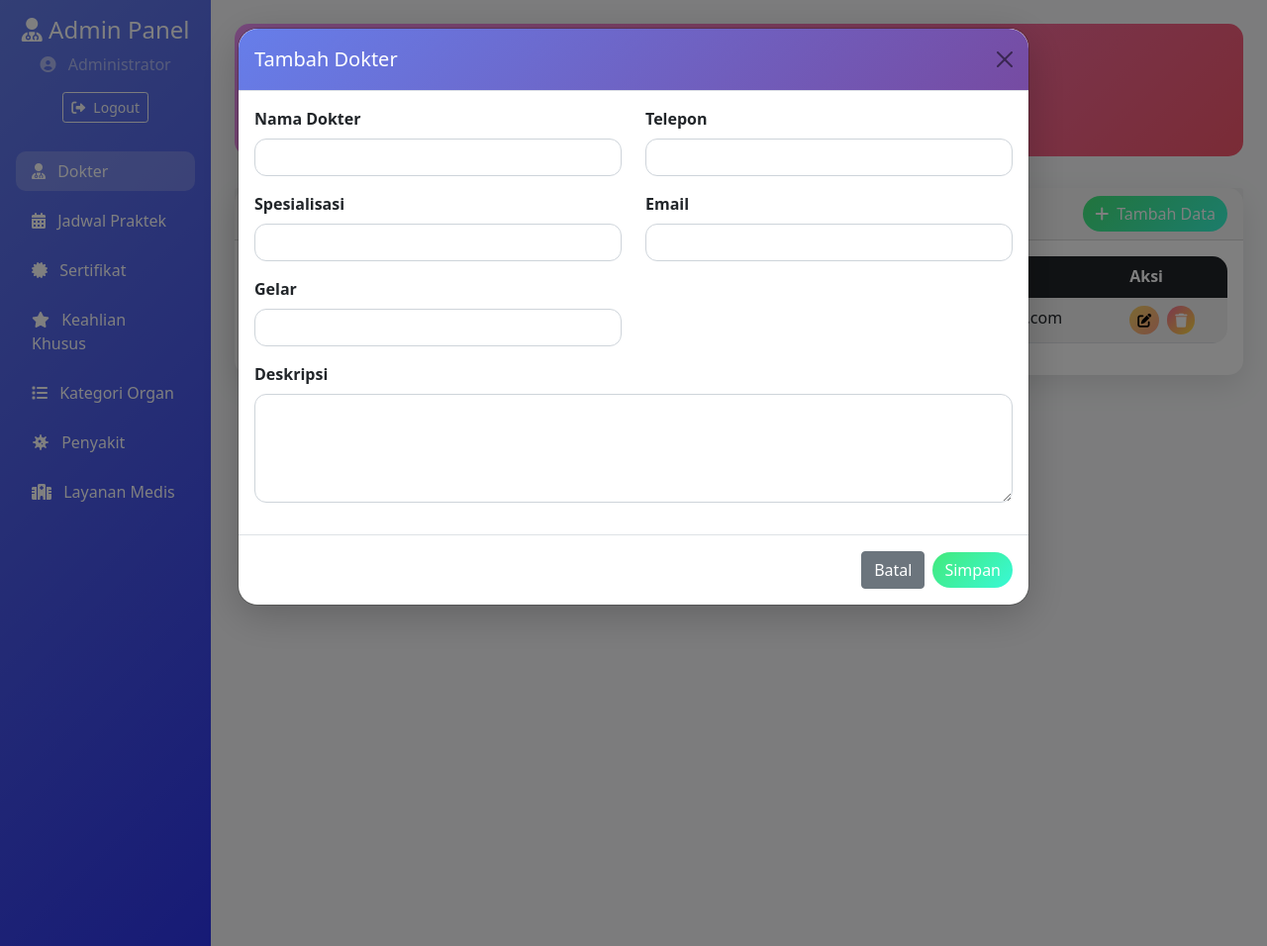
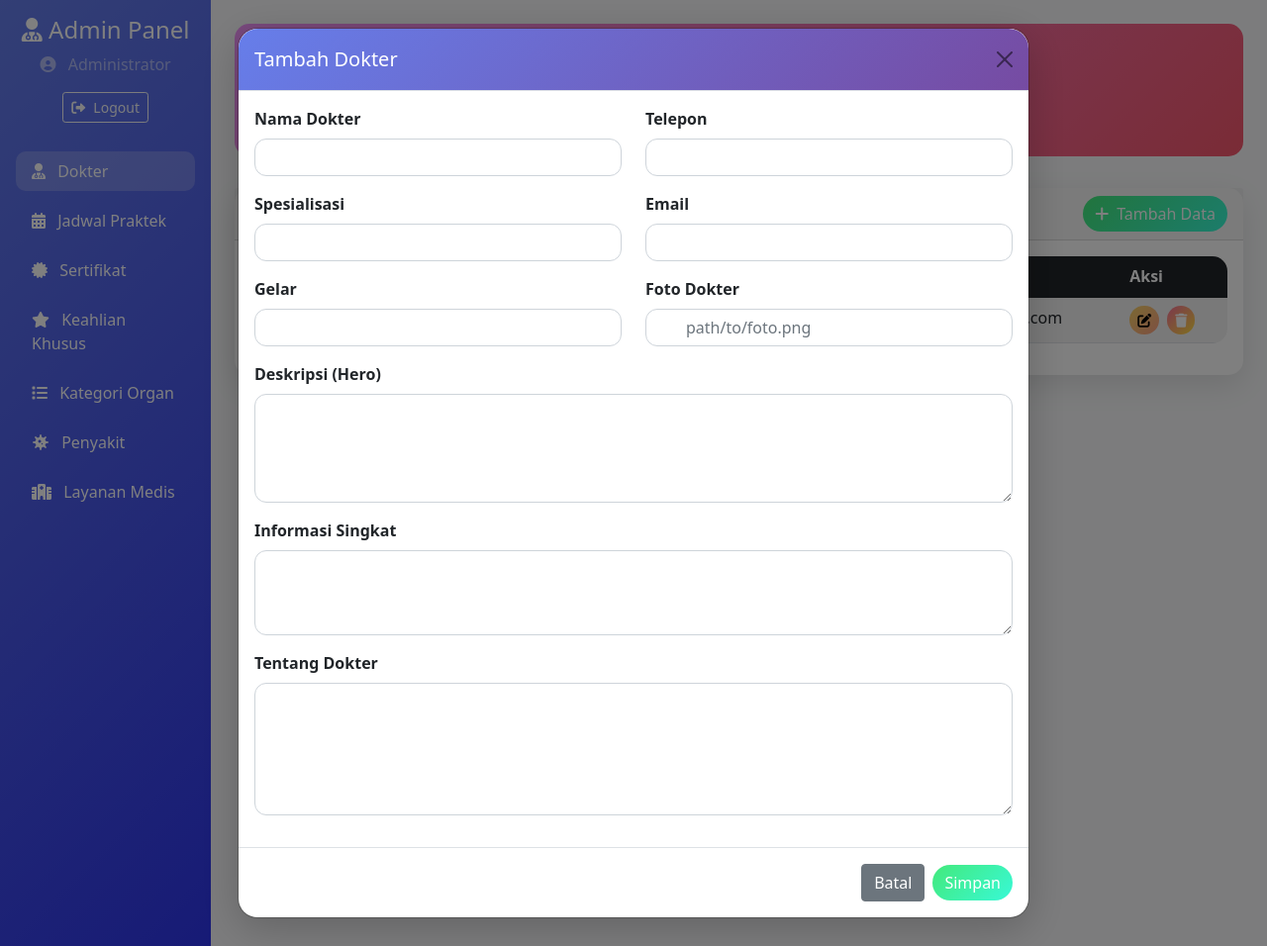
Before and after one commit to zalfasayfanah/WebDokter, a PHP site: page /admin/dashboard.php in a window 1280 px wide, after a click on "Tambah Data". Shown: the whole page at 99% size. Run offline with PHP 8.4, Linux system fonts and the light colour scheme; a user stored in the database is signed in; data comes from the database, SQL or seed files in the repository.

Commit message:
edit admin

```diff
--- a/admin/dashboard.php
+++ b/admin/dashboard.php
@@ -646,8 +646,8 @@ $categories = $categoriesStmt->fetchAll(PDO::FETCH_ASSOC);
         $isEdit = $data !== null;
 
         switch ($table) {
-            case 'dokter':
-                echo '<div class="row">
+          case 'dokter':
+            echo '<div class="row">
                 <div class="col-md-6">
                     <div class="mb-3">
                         <label class="form-label">Nama Dokter</label>
@@ -671,13 +671,30 @@ $categories = $categoriesStmt->fetchAll(PDO::FETCH_ASSOC);
                         <label class="form-label">Email</label>
                         <input type="email" class="form-control" name="email" value="' . ($isEdit ? htmlspecialchars($data['email']) : '') . '">
                     </div>
+                    <div class="mb-3">
+                        <label class="form-label">Foto Dokter</label>
+                        <input type="text" class="form-control" name="foto" placeholder="path/to/foto.png" value="' . ($isEdit ? htmlspecialchars($data['foto']) : '') . '">
+                    </div>
                 </div>
             </div>
+
             <div class="mb-3">
-                <label class="form-label">Deskripsi</label>
+                <label class="form-label">Deskripsi (Hero)</label>
                 <textarea class="form-control" name="deskripsi" rows="4">' . ($isEdit ? htmlspecialchars($data['deskripsi']) : '') . '</textarea>
+            </div>
+
+            <div class="mb-3">
+                <label class="form-label">Informasi Singkat</label>
+                <textarea class="form-control" name="informasi_singkat" rows="3">' . ($isEdit ? htmlspecialchars($data['informasi_singkat']) : '') . '</textarea>
+            </div>
+
+            <div class="mb-3">
+                <label class="form-label">Tentang Dokter</label>
+                <textarea class="form-control" name="tentang_dokter" rows="5">' . ($isEdit ? htmlspecialchars($data['tentang_dokter']) : '') . '</textarea>
             </div>';
-                break;
+            break;
+
+
 
             case 'jadwal_praktek':
                 echo '<div class="row">
```
